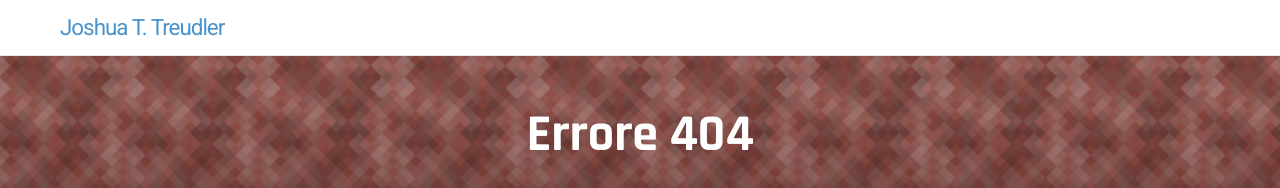
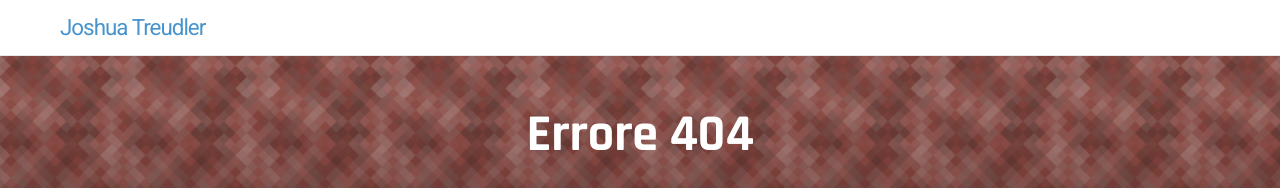
Before and after one commit to Joshua2504/treudler.net-jekyll, a Jekyll site: the page built from 404-de.md, in a window 1280 px wide. Shown: the top 188 px of the page. Built offline with Jekyll 4.4.1, drawn with Linux system fonts in a browser that asks for light colours; comment, search, counter and statistics services are not loaded.

```diff
--- a/_config.yml
+++ b/_config.yml
@@ -6,7 +6,7 @@
 # 'jekyll serve'. If you change this file, please restart the server process.
 
 # Site settings
-title: Joshua T. Treudler
+title: Joshua Treudler
 email: joshua@treudler.net
 description: > # this means to ignore newlines until "baseurl:"
   Some text has to go here, but I have no idea. Welcome to my website.
```
